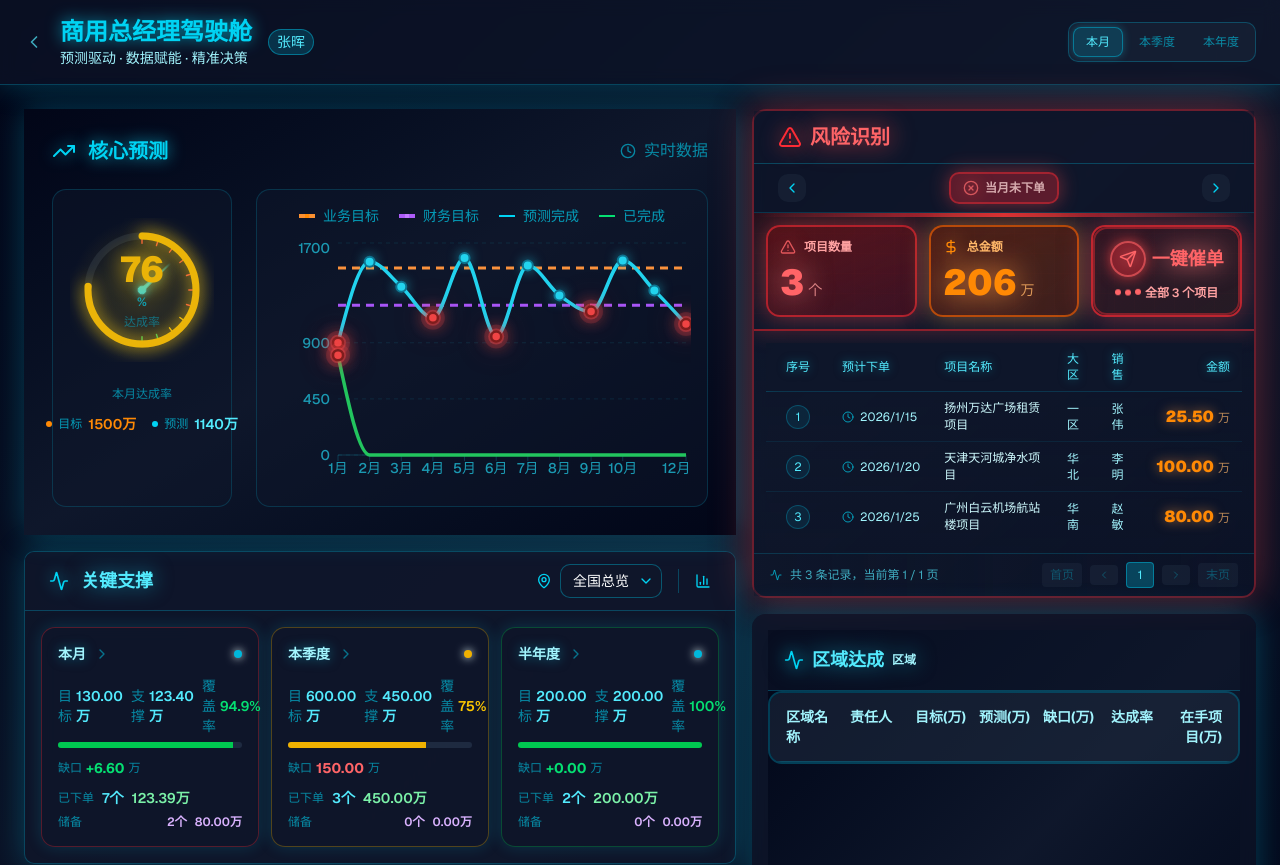
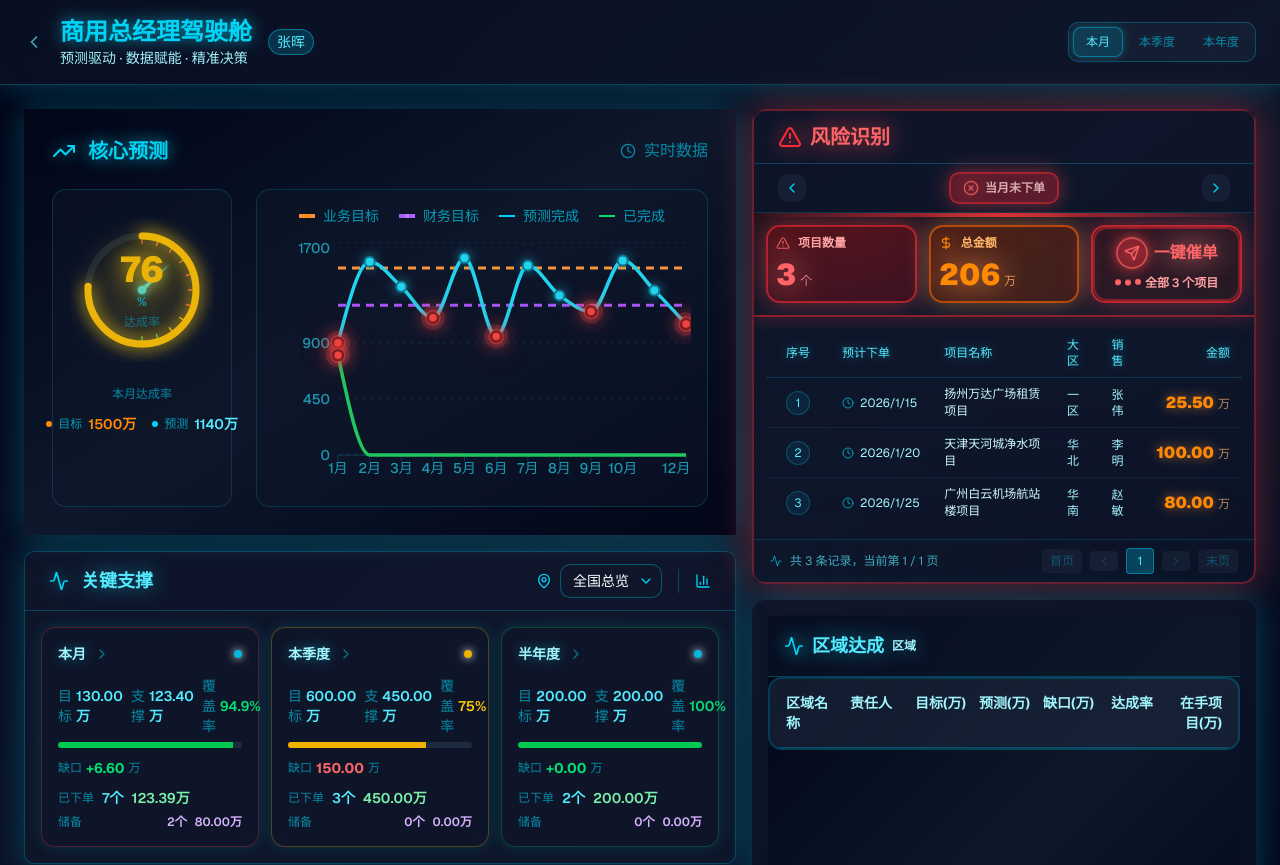
Before and after one commit to navylee1990/coze_jsc, a Next.js app: page /gm in a window 1280 px wide. Shown: the top 865 px of the page. Built offline with nearby package versions, Linux system fonts and the light colour scheme.

Commit message:
style(components): 进一步减少风险识别模块3个指标卡片高度

```diff
--- a/src/components/RiskIdentificationPanel.tsx
+++ b/src/components/RiskIdentificationPanel.tsx
@@ -1477,44 +1477,44 @@ export default function RiskIdentificationPanel({
                   <div className="relative z-10 grid grid-cols-3 gap-3">
                     {/* 项目数量卡片 - 增强效果 */}
                     <div className={cn(
-                      'relative rounded-xl p-3 overflow-hidden',
+                      'relative rounded-xl p-2 overflow-hidden',
                       'bg-gradient-to-br from-red-900/50 to-red-800/30',
                       'border-2 border-red-500/60',
                       'shadow-[0_0_25px_rgba(239,68,68,0.5)]'
                     )}>
                       <div className="absolute top-0 right-0 w-20 h-20 bg-red-500/20 rounded-full blur-3xl animate-pulse"></div>
                       <div className="relative z-10">
-                        <div className="flex items-center gap-2 mb-2">
-                          <AlertTriangle className="w-4 h-4 text-red-400 drop-shadow-[0_0_10px_rgba(239,68,68,1)] animate-pulse" />
+                        <div className="flex items-center gap-2 mb-1.5">
+                          <AlertTriangle className="w-3.5 h-3.5 text-red-400 drop-shadow-[0_0_10px_rgba(239,68,68,1)] animate-pulse" />
                           <div className="text-xs font-bold text-red-300">项目数量</div>
                         </div>
                         <div className="flex items-baseline gap-1">
-                          <span className="text-4xl font-black text-red-400 drop-shadow-[0_0_15px_rgba(248,113,113,1)]">
+                          <span className="text-3xl font-black text-red-400 drop-shadow-[0_0_15px_rgba(248,113,113,1)]">
                             {filteredUnorderedProjects.length}
                           </span>
-                          <span className="text-sm text-red-300/80">个</span>
+                          <span className="text-xs text-red-300/80">个</span>
                         </div>
                       </div>
                     </div>
 
                     {/* 总金额卡片 - 增强效果 */}
                     <div className={cn(
-                      'relative rounded-xl p-3 overflow-hidden',
+                      'relative rounded-xl p-2 overflow-hidden',
                       'bg-gradient-to-br from-orange-900/50 to-orange-800/30',
                       'border-2 border-orange-500/60',
                       'shadow-[0_0_25px_rgba(251,146,60,0.5)]'
                     )}>
                       <div className="absolute top-0 right-0 w-20 h-20 bg-orange-500/20 rounded-full blur-3xl animate-pulse"></div>
                       <div className="relative z-10">
-                        <div className="flex items-center gap-2 mb-2">
-                          <DollarSign className="w-4 h-4 text-orange-400 drop-shadow-[0_0_10px_rgba(251,146,60,1)]" />
+                        <div className="flex items-center gap-2 mb-1.5">
+                          <DollarSign className="w-3.5 h-3.5 text-orange-400 drop-shadow-[0_0_10px_rgba(251,146,60,1)]" />
                           <div className="text-xs font-bold text-orange-300">总金额</div>
                         </div>
                         <div className="flex items-baseline gap-1">
-                          <span className="text-4xl font-black text-orange-400 drop-shadow-[0_0_15px_rgba(251,146,60,1)]">
+                          <span className="text-3xl font-black text-orange-400 drop-shadow-[0_0_15px_rgba(251,146,60,1)]">
                             {filteredUnorderedProjects.reduce((sum, p) => sum + p.amount, 0).toFixed(0)}
                           </span>
-                          <span className="text-sm text-orange-300/80">万</span>
+                          <span className="text-xs text-orange-300/80">万</span>
                         </div>
                       </div>
                     </div>
@@ -1534,12 +1534,12 @@ export default function RiskIdentificationPanel({
                       <div className="absolute inset-0 bg-gradient-to-r from-red-500/30 to-orange-500/30 opacity-0 group-hover:opacity-100 transition-opacity duration-300"></div>
                       <div className="absolute inset-0 border-2 border-red-500/50 rounded-xl animate-pulse"></div>
 
-                      <div className="relative z-10 h-full flex flex-col items-center justify-center gap-2 py-3">
+                      <div className="relative z-10 h-full flex flex-col items-center justify-center gap-1.5 py-2">
                         <div className="flex items-center gap-1.5">
-                          <div className="w-9 h-9 rounded-full bg-red-500/40 border-2 border-red-400/60 flex items-center justify-center group-hover:scale-110 transition-transform shadow-[0_0_15px_rgba(239,68,68,0.8)]">
-                            <Send className="w-4.5 h-4.5 text-red-400 drop-shadow-[0_0_8px_rgba(248,113,113,1)]" />
+                          <div className="w-8 h-8 rounded-full bg-red-500/40 border-2 border-red-400/60 flex items-center justify-center group-hover:scale-110 transition-transform shadow-[0_0_15px_rgba(239,68,68,0.8)]">
+                            <Send className="w-4 h-4 text-red-400 drop-shadow-[0_0_8px_rgba(248,113,113,1)]" />
                           </div>
-                          <div className="text-lg font-black text-red-400 drop-shadow-[0_0_12px_rgba(248,113,113,1)]">一键催单</div>
+                          <div className="text-base font-black text-red-400 drop-shadow-[0_0_12px_rgba(248,113,113,1)]">一键催单</div>
                         </div>
                         <div className="flex items-center gap-1">
                           <div className="w-1.5 h-1.5 bg-red-400 rounded-full animate-bounce" style={{animationDelay: '0ms'}}></div>
```
